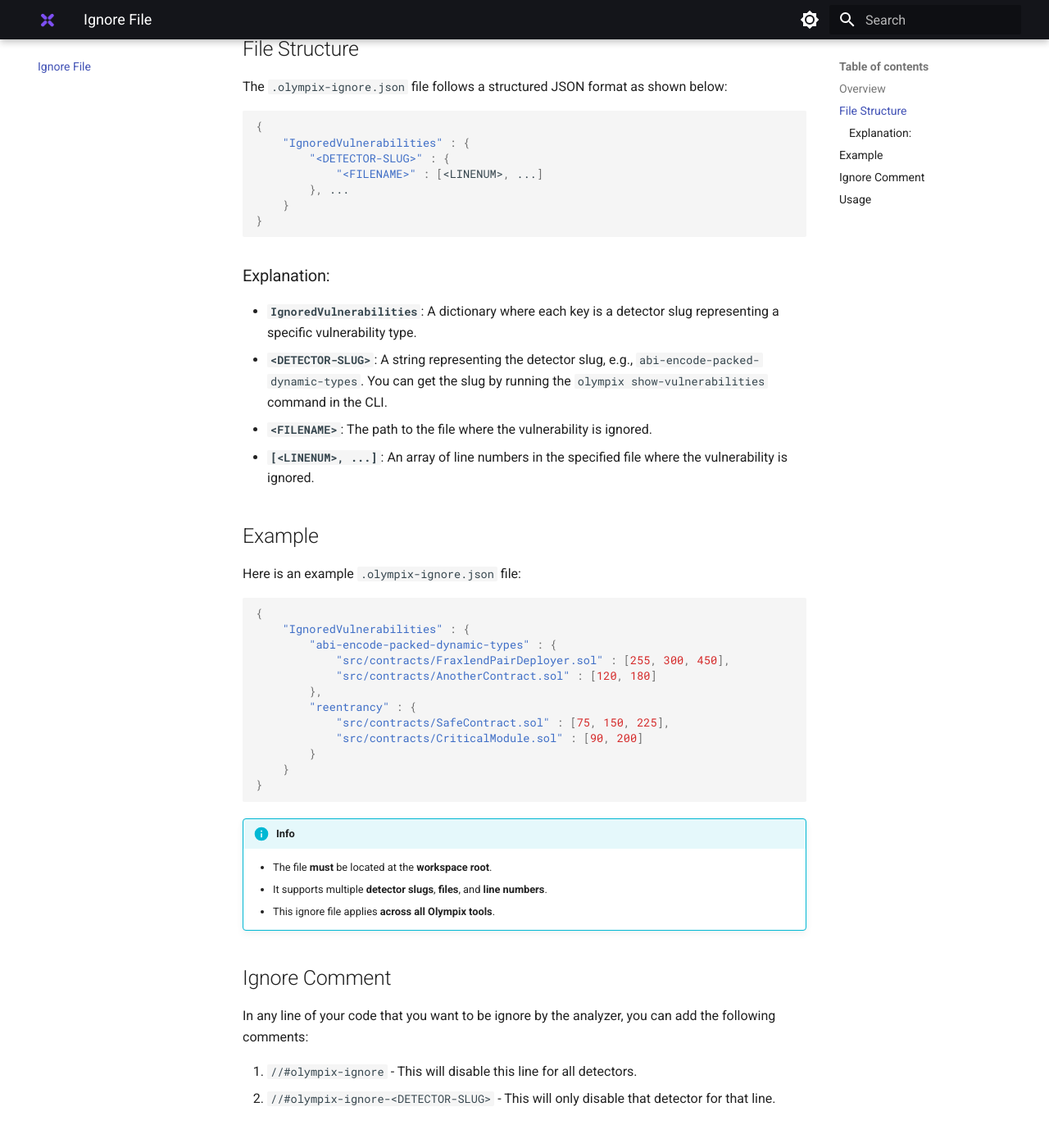
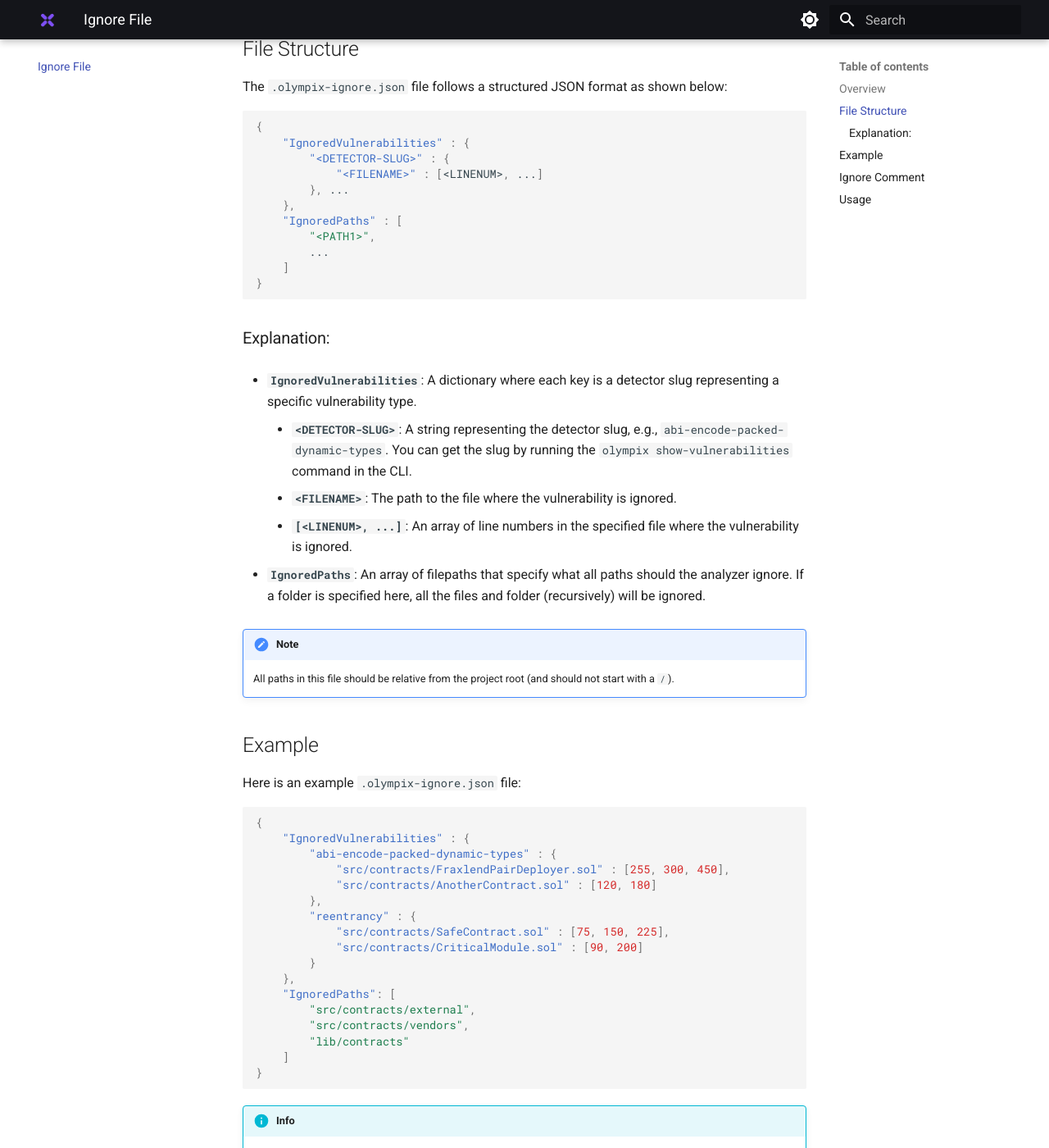
Before and after one commit to olympix/olympix.github.io, an MkDocs documentation site: the page built from docs/IgnoreOptions.md, in a window 1280 px wide and 1400 px high, scrolled down 353 px. Shown: the whole window at 82% size. Built offline with MkDocs 1.6.1 and Material for MkDocs 9.7.7, drawn with Linux system fonts in a browser that asks for light colours.

Commit message:
add IgnoredPaths docs, update cli version

````diff
--- a/docs/IgnoreOptions.md
+++ b/docs/IgnoreOptions.md
@@ -12,15 +12,25 @@
         "<DETECTOR-SLUG>" : {
             "<FILENAME>" : [<LINENUM>, ...]
         }, ...
-    }
+    },
+    "IgnoredPaths" : [
+        "<PATH1>",
+        ...
+    ]
 }
 ```
 
 ### Explanation:
 - **`IgnoredVulnerabilities`**: A dictionary where each key is a detector slug representing a specific vulnerability type.
-- **`<DETECTOR-SLUG>`**: A string representing the detector slug, e.g., `abi-encode-packed-dynamic-types`. You can get the slug by running the `olympix show-vulnerabilities` command in the CLI.
-- **`<FILENAME>`**: The path to the file where the vulnerability is ignored.
-- **`[<LINENUM>, ...]`**: An array of line numbers in the specified file where the vulnerability is ignored.
+    - **`<DETECTOR-SLUG>`**: A string representing the detector slug, e.g., `abi-encode-packed-dynamic-types`. You can get the slug by running the `olympix show-vulnerabilities` command in the CLI.
+    - **`<FILENAME>`**: The path to the file where the vulnerability is ignored.
+    - **`[<LINENUM>, ...]`**: An array of line numbers in the specified file where the vulnerability is ignored.
+
+- **`IgnoredPaths`**: An array of filepaths that specify what all paths should the analyzer ignore. If a folder is specified here, all the files and folder (recursively) will be ignored.
+
+!!! note
+    All paths in this file should be relative from the project root (and should not start with a `/`).
+
 
 ## Example
 Here is an example `.olympix-ignore.json` file:
@@ -36,7 +46,12 @@
             "src/contracts/SafeContract.sol" : [75, 150, 225],
             "src/contracts/CriticalModule.sol" : [90, 200]
         }
-    }
+    },
+    "IgnoredPaths": [
+        "src/contracts/external",
+        "src/contracts/vendors",
+        "lib/contracts"
+    ]
 }
 ```
 
````
Also changed, not shown: docs/Installation.md (+1 -1 lines).
